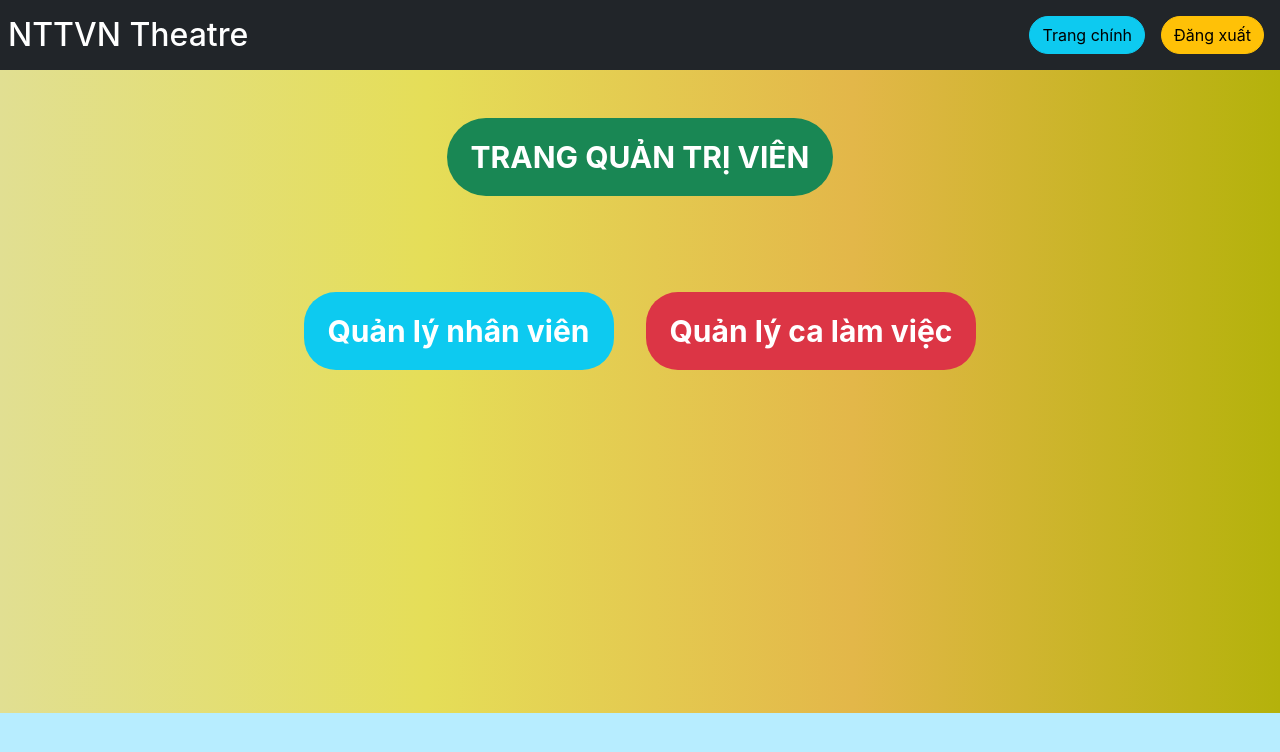
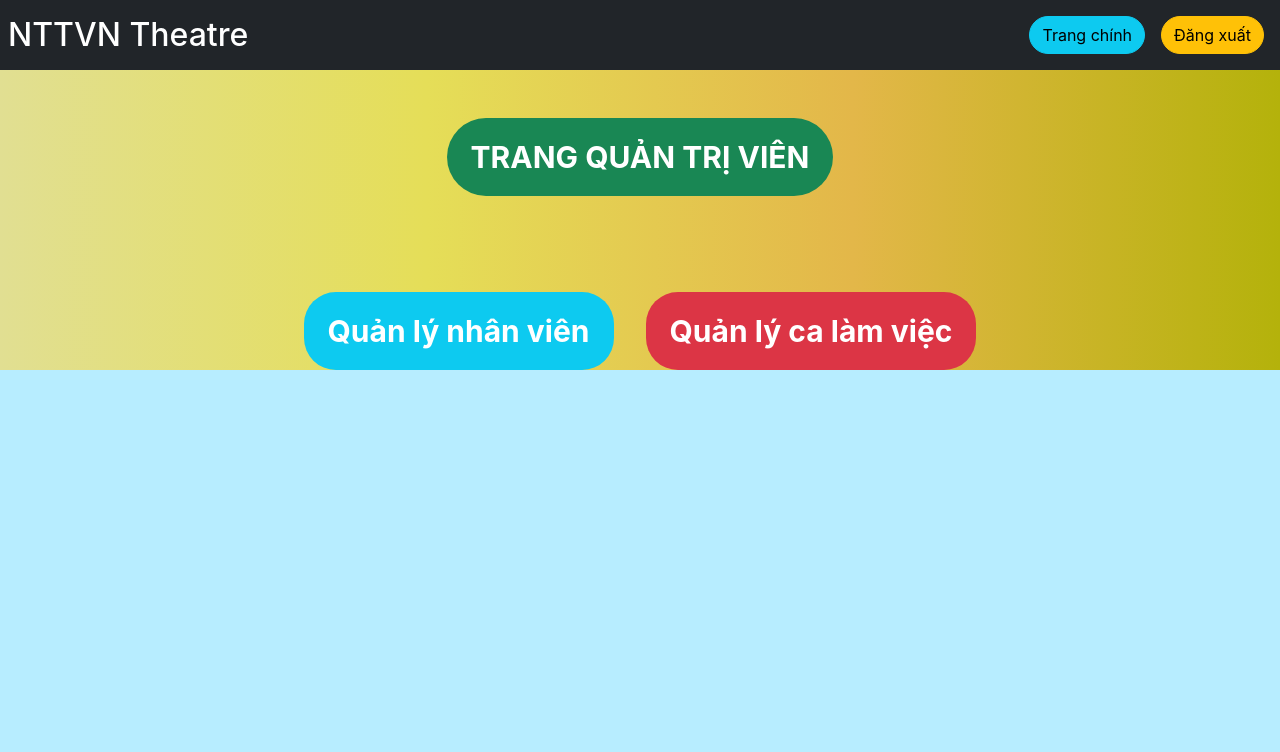
Before and after one commit to nguyendhst/project-movie-ticket-booking, a React (Create React App) app: page /admin in a window 1280 px wide. Shown: the top 752 px of the page. Built offline with nearby package versions, Linux system fonts and the light colour scheme.

Commit message:
Update style.css

```diff
--- a/src/pages/HumanResource/Assets/style.css
+++ b/src/pages/HumanResource/Assets/style.css
@@ -59,13 +59,3 @@ thead {
 table {
     width:200px;
 }
-
-.page {
-    width:100%;
-    height:600px;
-}
-
-.page-1 {
-    width:100%;
-    height:469px;
-}
```
